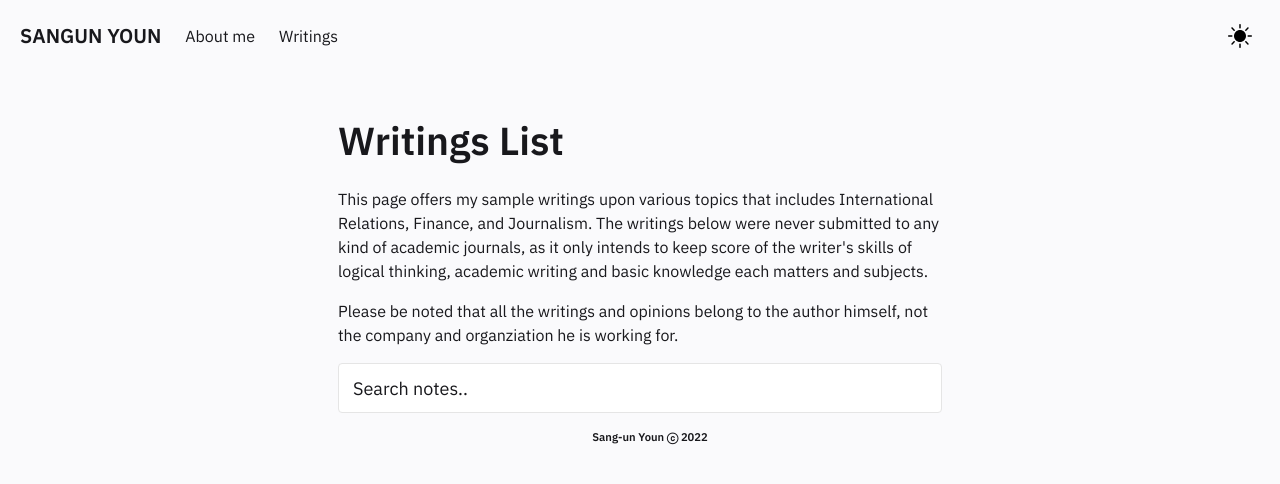
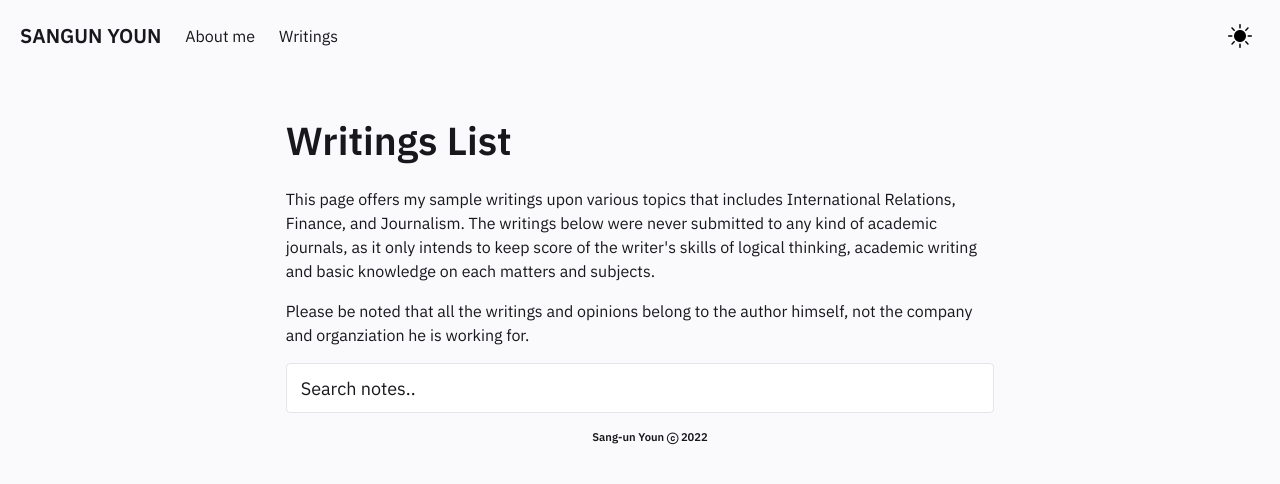
Before and after one commit to ysudream/ysudream.github.io, a Jekyll site: the page built from pages/notes.md, in a window 1280 px wide. Shown: the top 484 px of the page. Built offline with Jekyll 4.4.1, drawn with Linux system fonts in a browser that asks for light colours.

Commit message:
Main Page modified with social media links, modified column space for notes

```diff
--- a/_includes/FeedContent.html
+++ b/_includes/FeedContent.html
@@ -2,6 +2,6 @@
     <h1>Writings List</h1>
 
     <p>This page offers my sample writings upon various topics that includes International Relations, Finance, and Journalism.
-    The writings below were never submitted to any kind of academic journals, as it only intends to keep score of the writer's skills of logical thinking, academic writing and basic knowledge each matters and subjects.</p>
+    The writings below were never submitted to any kind of academic journals, as it only intends to keep score of the writer's skills of logical thinking, academic writing and basic knowledge on each matters and subjects.</p>
     <p>Please be noted that all the writings and opinions belong to the author himself, not the company and organziation he is working for. </p>
     </div>
--- a/_layouts/Post.html
+++ b/_layouts/Post.html
@@ -91,7 +91,7 @@
 
             {%- if page.content-type == "notes"
             or page.content-type == "post"  -%}
-                <div class="column is-three-fifths">
+                <div class="column is-four-fifths">
                     <main>
                         <div class="note-page-section">
                             <div class="buttons for-back-home">
@@ -123,7 +123,7 @@
             <!--- CASE 3 : Static Page -->
 
             {%- if page.content-type == "eg" -%}
-                <div class="column is-half">
+                <div class="column is-7">
                     <main>
                         <h1>{{page.title}}</h1>
                         {%- include Content.html -%}
@@ -161,7 +161,7 @@
             <!--- CASE 5 :  Notes Listing page -->
 
             {%- if page.permalink == "/notes" -%}
-                <div class="column is-half">
+                <div class="column is-7">
                     {%- include FeedContent.html -%}
                     {%- include Feed.html -%}
                     {%- include Footer.html -%}
@@ -170,7 +170,8 @@
 
             <!--- CASE 6 :  About me Page -->
             {%- if page.permalink == "/me" -%}
-                <!--- Show Homepage -->
+
+                <!--- Show Aboutme Page -->
                 {%- include About.html -%}
                 <script src="/assets/js/modeswitcher.js"></script>
             {%- endif -%}
--- /dev/null
+++ b/img/reference.txt
@@ -0,0 +1 @@
+https://www.iconfinder.com/iconsets/social-media-circle-7
```
Also changed, not shown: _includes/Homepage.html (+17 -6 lines), _notes/Public/Test.md (deleted, +0 -9 lines), img/face_icon.png (added), img/face_icon2.png (added), img/insta_icon.png (added), img/insta_icon2.png (added), img/medium_icon.png (added), img/twitter_icon.png (added), img/twitter_icon2.png (added).
